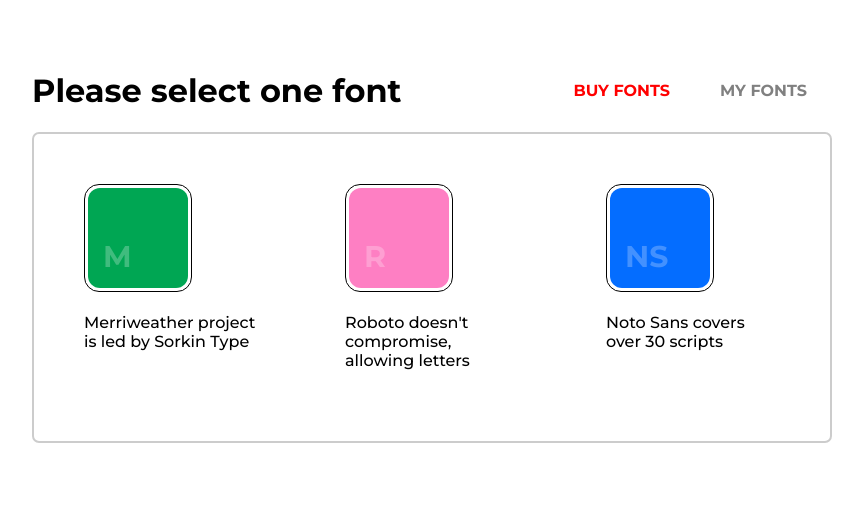
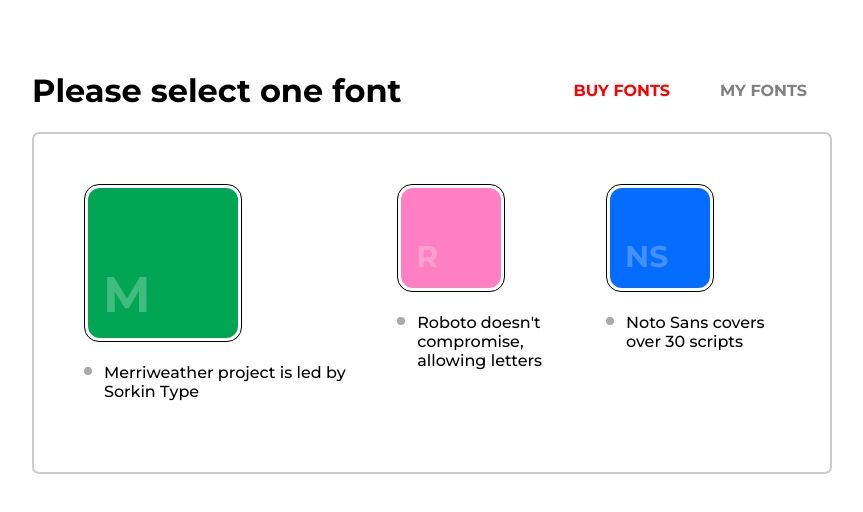
Before and after one commit to huongnguyen510/myapp, a React (Create React App) app: page / in a window 1280 px wide. Shown: the top 512 px of the page, without its empty margins (208-1071 px from the left). Built offline with nearby package versions, Linux system fonts and the light colour scheme.

Commit message:
update css font-item

```diff
--- a/src/components/style.scss
+++ b/src/components/style.scss
@@ -45,13 +45,25 @@
   }
 }
 
+.font-name {
+  font-weight: 500;
+  padding-left: 20px;
+  position: relative;
+
+  &:before {
+    position: absolute;
+    content: "";
+    width: 8px;
+    height: 8px;
+    background: #aaa;
+    top: 4px;
+    left: 0px;
+    border-radius: 50%;
+  }
+}
+
 .font-item {
   width: 25%;
-}
-
-.font-name {
-  font-weight: 500;
-}
 
   .square {
     display: inline-block;
@@ -90,13 +102,18 @@
         background: #046DFF;
       }
     }
+  }
 
-  // &.big {
-  //   width: 150px;
-  //   height: 150px;
+  &:first-child {
+    width: 40%;
 
-  //   span {
-  //     font-size: 45px;
-  //   }
-  // }
+    .square {
+      width: 150px;
+      height: 150px;
+
+      span {
+        font-size: 50px;
       }
+    }
+  }
+}
```
Lines whose indentation alone changed are shown as unchanged.
